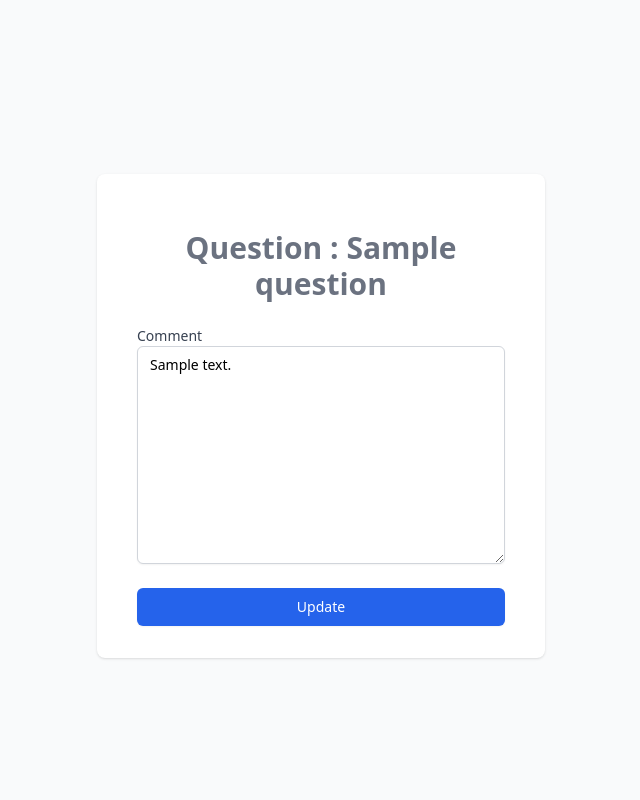
After one commit to hari-testpress/Project-QnA, a Django app: page /questions/1/comment/1/edit/ in a window 1280 px wide. The commit adds this page. Shown: the whole page, without its empty margins (319-959 px from the left). Run offline with Django 3.2, Linux system fonts and the light colour scheme; a user stored in the database is signed in; tables that the repository leaves empty hold one stand-in row (values such as "Sample post"); some libraries are stand-ins or nearby versions.

```diff
--- a/QnA/questions/urls.py
+++ b/QnA/questions/urls.py
@@ -51,4 +51,9 @@ urlpatterns = [
         views.CommentDeleteView.as_view(),
         name="delete-comment",
     ),
+    path(
+        "<int:question_id>/comment/<int:pk>/edit/",
+        views.EditTheCommentOnQuestion.as_view(),
+        name="edit-comment-on-the-question",
+    ),
 ]
--- a/QnA/questions/views.py
+++ b/QnA/questions/views.py
@@ -164,3 +164,21 @@ class CommentDeleteView(LoginRequiredMixin, DeleteView):
     def get_queryset(self):
         queryset = super().get_queryset()
         return queryset.filter(created_by=self.request.user)
+
+
+class EditTheCommentOnQuestion(LoginRequiredMixin, UpdateView):
+    model = Comment
+    fields = ["text"]
+    template_name = "comment_update.html"
+
+    def get_context_data(self, *args, **kwargs):
+        context = super().get_context_data(*args, **kwargs)
+        context["question"] = get_object_or_404(
+            Question, id=self.kwargs.get("question_id")
+        )
+        return context
+
+    def get_success_url(self):
+        return reverse_lazy(
+            "questions:question_detail", args=[self.kwargs["question_id"]]
+        )
--- /dev/null
+++ b/QnA/templates/comment_update.html
@@ -0,0 +1,49 @@
+{% load static %}
+{% load tailwind_tags %}
+{% load widget_tweaks %}
+
+<!DOCTYPE html>
+<html lang="en">
+<head>
+    <meta charset="UTF-8">
+    <meta http-equiv="X-UA-Compatible" content="IE=edge">
+    <meta name="viewport" content="width=device-width, initial-scale=1.0">
+    {% tailwind_css %}
+    <title>Update answer</title>
+</head>
+<body>
+    <div class="min-h-screen bg-gray-50 flex flex-col justify-center py-12 sm:px-6 lg:px-8">
+        <div class="mt-8 sm:mx-auto sm:w-full sm:max-w-md">
+          <div class="bg-white py-8 px-4 shadow sm:rounded-lg sm:px-10">
+            <form class="space-y-6" method="POST">
+                <div class="sm:mx-auto sm:w-full sm:max-w-md">
+                    <h2 class="mt-6 text-center text-3xl font-semibold text-gray-500">
+                     Question : {{question.title}}
+                    </h2>
+
+                </div>
+                {% for field in form %}
+                    <div>
+                        <label for="text" class="block text-sm font-medium text-gray-700">
+                        Comment
+                        </label>
+                        {% render_field field class="appearance-none block w-full px-3 py-2 border border-gray-300 rounded-md shadow-sm placeholder-gray-400 focus:outline-none focus:ring-indigo-500 focus:border-indigo-500 sm:text-sm" %}
+                        {% if field.errors %}
+                        {% for error in field.errors %}
+                            <p class="mt-2 text-sm text-red-600" id="error">{{error}}</p>
+                        {% endfor %}
+                        {% endif %}
+                    </div>
+                {% endfor %}
+                {% csrf_token %}
+              <div>
+                <button type="submit" class="w-full flex justify-center py-2 px-4 border border-transparent rounded-md shadow-sm text-sm font-medium text-white bg-blue-600 hover:bg-blue-700 focus:outline-none focus:ring-2 focus:ring-offset-2 focus:ring-indigo-500">
+                  Update
+                </button>
+              </div>
+            </form>
+          </div>
+        </div>
+      </div>
+</body>
+</html>
--- a/QnA/templates/question_detail_view.html
+++ b/QnA/templates/question_detail_view.html
@@ -93,7 +93,7 @@
                         <div class="flex-shrink-0 self-center flex">
                             {% if comment.created_by == user %}
                             <div class="relative inline-block text-left">
-                              <a href="#" class="inline-flex items-center px-3 py-2 border border-transparent text-sm leading-4 font-medium rounded-md text-blue-700 bg-blue-100 hover:bg-blue-200 focus:outline-none focus:ring-2 focus:ring-offset-2 focus:ring-blue-500">
+                              <a href="{% url 'questions:edit-comment-on-the-question' question.id comment.id%}" class="inline-flex items-center px-3 py-2 border border-transparent text-sm leading-4 font-medium rounded-md text-blue-700 bg-blue-100 hover:bg-blue-200 focus:outline-none focus:ring-2 focus:ring-offset-2 focus:ring-blue-500">
                                 Edit
                               </a>
                               <a href="{% url 'questions:delete-comment' question.id comment.id %}" class="inline-flex items-center px-3 py-2 border border-transparent text-sm leading-4 font-medium rounded-md text-red-700 bg-red-100 hover:bg-red-200 focus:outline-none focus:ring-2 focus:ring-offset-2 focus:ring-red-500">
```
